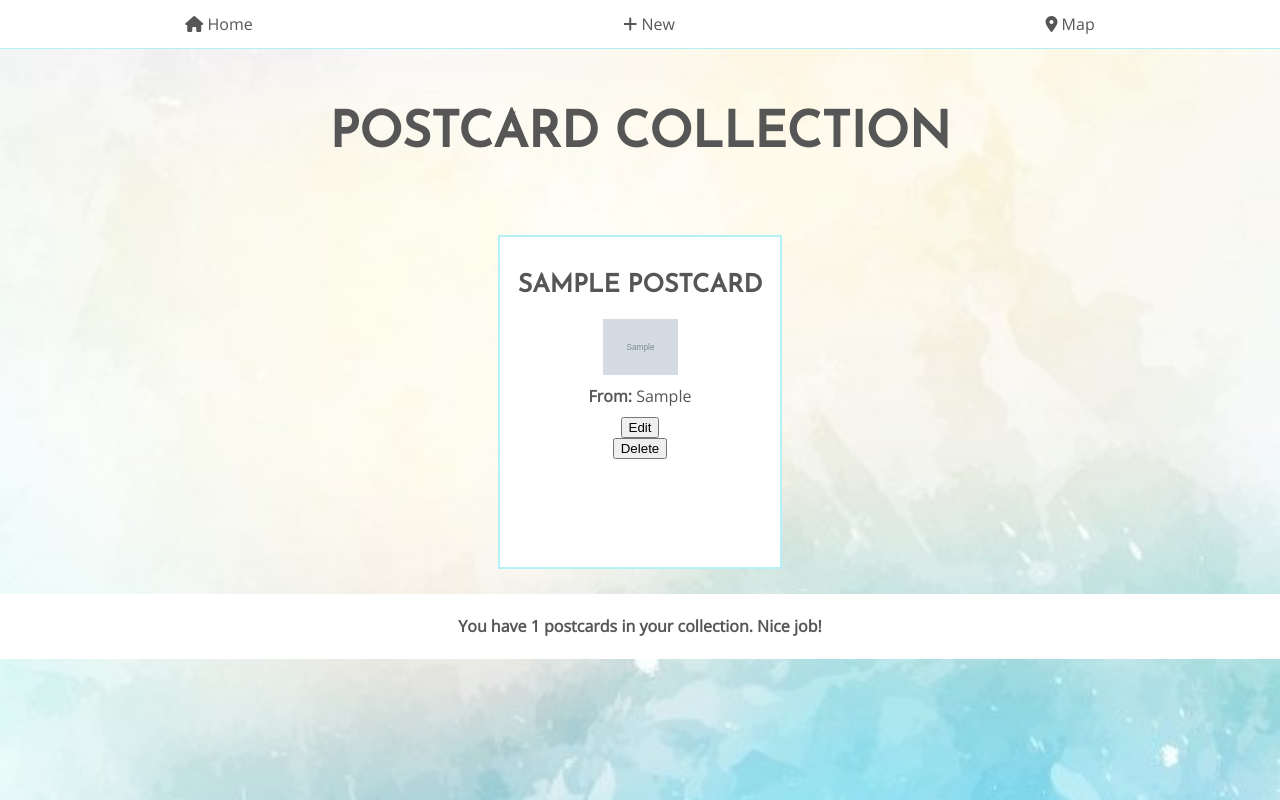
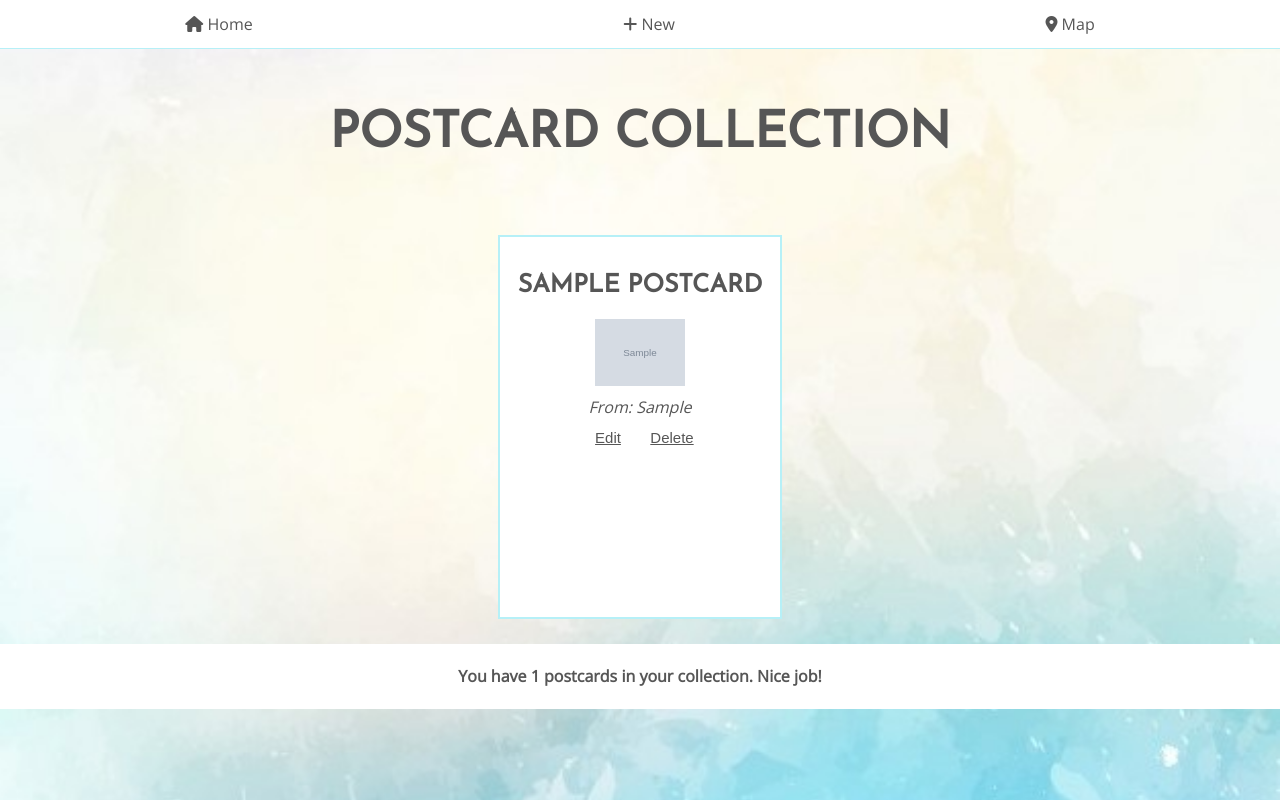
Before and after one commit to hannahhch/collection-manager, a Node server app: page / in a window 1280 px wide. Run offline with Node 20, Linux system fonts and the light colour scheme; tables that the repository leaves empty hold one stand-in row (values such as "Sample post"); grey boxes marked "Sample" are stand-in pictures; some libraries are stand-ins or nearby versions.

Commit message:
images are in

```diff
--- a/static/styles.css
+++ b/static/styles.css
@@ -6,10 +6,33 @@ body{
 }
 
 .box img{
-  max-width: 75px;
+  max-width: 90px;
   height: auto;
 }
 
+.large img{
+  max-width: 350px;
+  height:auto;
+}
+
+.form-buttons{
+  display: inline-block;
+}
+
+.form-buttons button{
+  width: 60px;
+  border: none;
+  background-color: transparent;
+  color: #565656;
+  font-size: 15px;
+  text-decoration: underline;
+}
+
+.form-buttons button:hover{
+  color: #B6F0F7;
+  cursor: pointer;
+
+}
 
 .wrapper{
   display: flex;
@@ -52,7 +75,7 @@ body{
   border: 2px solid #B6F0F7;
   margin: 15px;
   width: 250px;
-  height: 300px;
+  height: 350px;
   text-align: center;
   padding: 15px;
   background-color: white;
--- a/views/index.mustache
+++ b/views/index.mustache
@@ -28,11 +28,11 @@
       <p>{{state}}</p>
       <p>{{country}}</p>
       {{/location}}
-      <p><strong>From:</strong> {{whoFrom}}</p>
-      <form action = '/{{_id}}/edit' method="get">
+      <p><em>From: {{whoFrom}}</em></p>
+      <form action = '/{{_id}}/edit' method="get" class = "form-buttons">
         <button type="submit">Edit</button>
       </form>
-      <form action = '/{{_id}}/delete' method = "post">
+      <form action = '/{{_id}}/delete' method = "post" class = "form-buttons">
         <button type="submit">Delete</button>
       </form>
     </div>
```
Also changed, not shown: static/art.jpg (added), static/beach.jpg (added), static/coffee.jpg (added), static/giraffe.jpg (added), 2 other files.
